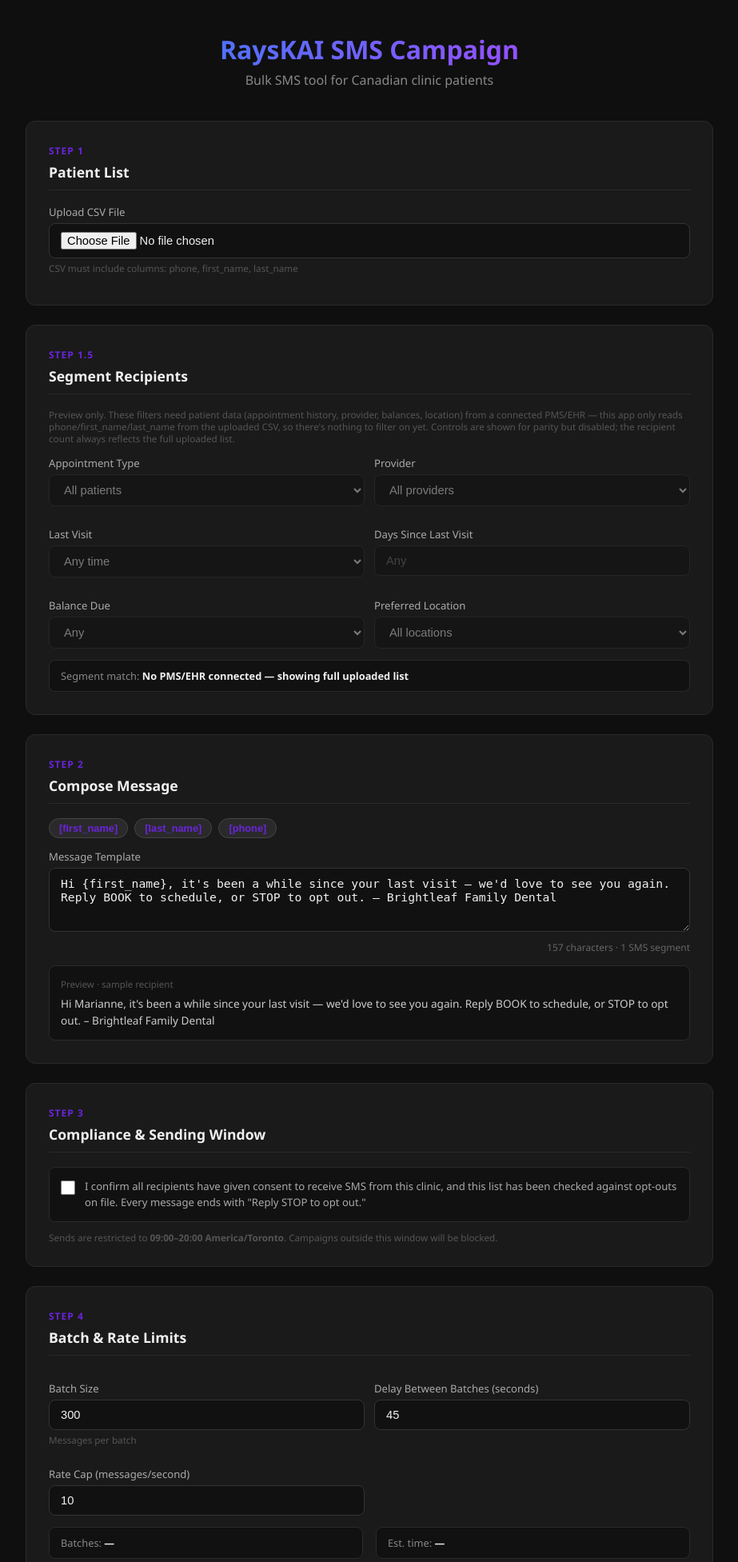
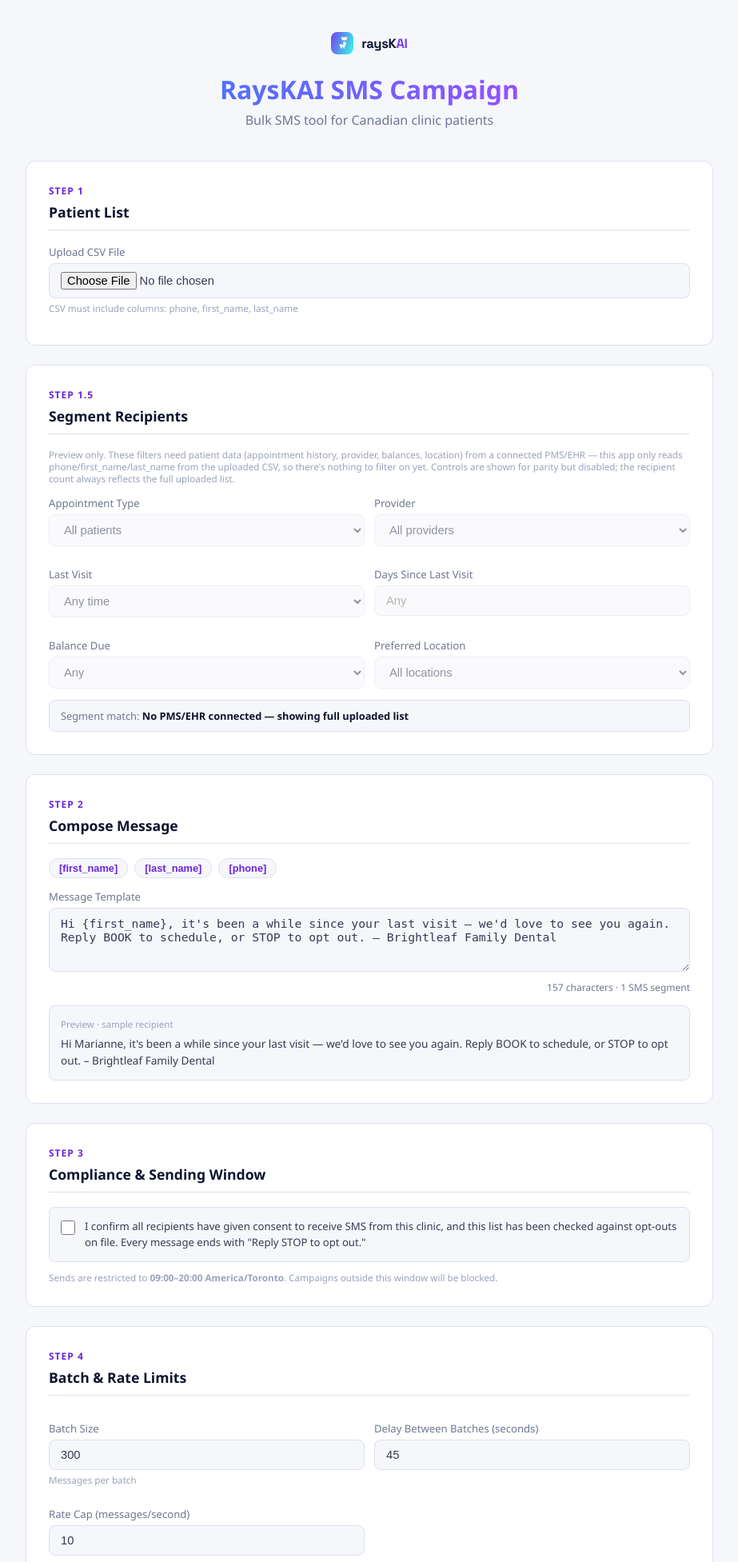
Before and after one commit to dev-rayskai/raysky-smsblast, a Flask app: page / in a window 1280 px wide. Shown: the top 1953 px of the page at 80% size, without its empty margins (178-1101 px from the left). Run offline with Flask 3, Linux system fonts and the light colour scheme; data that the repository does not hold is empty.

Commit message:
style: add raysKAI logo, switch page to light theme
Copies the exact logo markup (gradient icon + wordmark) from the
voice-agent design system and flips the SMS campaign UI from a dark
theme to a white background with dark text, keeping existing brand
accent colors.

Co-Authored-By: Claude Sonnet 5 <noreply@anthropic.com>

```diff
--- a/templates/index.html
+++ b/templates/index.html
@@ -4,20 +4,56 @@
   <meta charset="UTF-8" />
   <meta name="viewport" content="width=device-width, initial-scale=1.0"/>
   <title>RaysKAI SMS Campaign</title>
+  <link rel="preconnect" href="https://fonts.googleapis.com">
+  <link href="https://fonts.googleapis.com/css2?family=Space+Grotesk:wght@700&display=swap" rel="stylesheet">
   <style>
     :root {
       --brand-primary: #6A24DB;
       --brand-primary-hover: #5A1EBD;
       --gradient-brand: linear-gradient(110deg, #2486FB 0%, #C03CFF 100%);
+      --logo-gradient: linear-gradient(110deg, #773DF4 0%, #35FFE2 100%);
+      --text-strong: #0d142e;
+      --text-body: #353c54;
+      --text-muted: #6e7791;
+      --text-faint: #9aa2bd;
+      --border: #dde1ec;
+      --surface-page: #f6f7fb;
+      --surface-card: #ffffff;
+      --surface-sunken: #f6f7fb;
     }
     * { box-sizing: border-box; margin: 0; padding: 0; }
     body {
       font-family: 'Segoe UI', sans-serif;
-      background: #0f0f0f;
-      color: #f0f0f0;
+      background: var(--surface-page);
+      color: var(--text-body);
       min-height: 100vh;
       padding: 40px 20px;
     }
+    .brand-header {
+      display: flex;
+      align-items: center;
+      justify-content: center;
+      gap: 10px;
+      margin-bottom: 22px;
+    }
+    .logo-icon {
+      width: 28px;
+      height: 28px;
+      border-radius: 8px;
+      background: var(--logo-gradient);
+      display: flex;
+      align-items: center;
+      justify-content: center;
+      flex-shrink: 0;
+    }
+    .logo-wordmark {
+      font-family: 'Space Grotesk', 'Segoe UI', sans-serif;
+      font-weight: 700;
+      font-size: 16.5px;
+      letter-spacing: -0.02em;
+      color: var(--text-strong);
+    }
+    .logo-wordmark-accent { color: #773DF4; }
     h1 {
       text-align: center;
       font-size: 2rem;
@@ -27,11 +63,11 @@
       background-clip: text;
       color: transparent;
     }
-    p.subtitle { text-align: center; color: #888; margin-bottom: 40px; }
+    p.subtitle { text-align: center; color: var(--text-muted); margin-bottom: 40px; }
     .container { max-width: 860px; margin: 0 auto; }
     .card {
-      background: #1a1a1a;
-      border: 1px solid #2a2a2a;
+      background: var(--surface-card);
+      border: 1px solid var(--border);
       border-radius: 12px;
       padding: 28px;
       margin-bottom: 24px;
@@ -47,25 +83,25 @@
     .card h2 {
       font-size: 1.1rem;
       margin-bottom: 18px;
-      color: #f0f0f0;
-      border-bottom: 1px solid #2a2a2a;
+      color: var(--text-strong);
+      border-bottom: 1px solid var(--border);
       padding-bottom: 10px;
     }
-    label { display: block; font-size: 0.82rem; color: #aaa; margin-bottom: 5px; margin-top: 14px; }
+    label { display: block; font-size: 0.82rem; color: var(--text-muted); margin-bottom: 5px; margin-top: 14px; }
     input, textarea, select {
       width: 100%;
       padding: 10px 14px;
-      background: #111;
-      border: 1px solid #333;
+      background: var(--surface-sunken);
+      border: 1px solid var(--border);
       border-radius: 8px;
-      color: #f0f0f0;
+      color: var(--text-body);
       font-size: 0.92rem;
       outline: none;
     }
     input:focus, textarea:focus { border-color: var(--brand-primary); }
-    select:disabled, input:disabled { opacity: 0.45; cursor: not-allowed; }
+    select:disabled, input:disabled { opacity: 0.55; cursor: not-allowed; }
     textarea { resize: vertical; min-height: 80px; }
-    .hint { font-size: 0.73rem; color: #555; margin-top: 5px; }
+    .hint { font-size: 0.73rem; color: var(--text-faint); margin-top: 5px; }
     .stat-row {
       display: flex;
       gap: 16px;
@@ -73,53 +109,53 @@
       flex-wrap: wrap;
     }
     .stat {
-      background: #111;
-      border: 1px solid #2a2a2a;
+      background: var(--surface-sunken);
+      border: 1px solid var(--border);
       border-radius: 8px;
       padding: 14px 20px;
       flex: 1;
       min-width: 120px;
     }
     .stat .num { font-size: 1.6rem; font-weight: 700; color: var(--brand-primary); }
-    .stat .lbl { font-size: 0.72rem; color: #666; margin-top: 2px; }
-    .stat.green .num { color: #a3e635; }
-    .stat.red .num { color: #f87171; }
+    .stat .lbl { font-size: 0.72rem; color: var(--text-muted); margin-top: 2px; }
+    .stat.green .num { color: #14b87e; }
+    .stat.red .num { color: #e0304a; }
     .token-row { display: flex; gap: 8px; margin-top: 10px; flex-wrap: wrap; }
     .token-btn {
       padding: 4px 12px;
-      background: #2a2a2a;
-      border: 1px solid #444;
+      background: var(--surface-sunken);
+      border: 1px solid var(--border);
       border-radius: 20px;
       color: var(--brand-primary);
       font-size: 0.8rem;
       cursor: pointer;
       font-weight: 600;
     }
-    .token-btn:hover { background: #333; }
-    .char-count { font-size: 0.75rem; color: #666; margin-top: 6px; text-align: right; }
+    .token-btn:hover { background: var(--border); }
+    .char-count { font-size: 0.75rem; color: var(--text-muted); margin-top: 6px; text-align: right; }
     .preview-box {
-      background: #111;
-      border: 1px solid #2a2a2a;
+      background: var(--surface-sunken);
+      border: 1px solid var(--border);
       border-radius: 8px;
       padding: 14px;
       margin-top: 14px;
       font-size: 0.85rem;
-      color: #ccc;
+      color: var(--text-body);
       line-height: 1.5;
     }
-    .preview-label { font-size: 0.72rem; color: #555; margin-bottom: 6px; }
+    .preview-label { font-size: 0.72rem; color: var(--text-faint); margin-bottom: 6px; }
     .consent-row {
       display: flex;
       align-items: flex-start;
       gap: 12px;
       margin-top: 16px;
-      background: #111;
-      border: 1px solid #2a2a2a;
+      background: var(--surface-sunken);
+      border: 1px solid var(--border);
       border-radius: 8px;
       padding: 14px;
     }
     .consent-row input[type=checkbox] { width: 18px; height: 18px; margin-top: 2px; flex-shrink: 0; }
-    .consent-row span { font-size: 0.82rem; color: #aaa; line-height: 1.5; }
+    .consent-row span { font-size: 0.82rem; color: var(--text-body); line-height: 1.5; }
     .grid-2 { display: grid; grid-template-columns: 1fr 1fr; gap: 12px; }
     .meta-row {
       display: flex;
@@ -128,15 +164,15 @@
       flex-wrap: wrap;
     }
     .meta {
-      background: #111;
-      border: 1px solid #2a2a2a;
+      background: var(--surface-sunken);
+      border: 1px solid var(--border);
       border-radius: 8px;
       padding: 10px 14px;
       flex: 1;
       font-size: 0.8rem;
-      color: #888;
+      color: var(--text-muted);
     }
-    .meta span { color: #f0f0f0; font-weight: 600; }
+    .meta span { color: var(--text-strong); font-weight: 600; }
     button.primary {
       margin-top: 20px;
       width: 100%;
@@ -151,24 +187,24 @@
       transition: background 0.2s;
     }
     button.primary:hover { background: var(--brand-primary-hover); }
-    button.primary:disabled { background: #444; cursor: not-allowed; }
+    button.primary:disabled { background: var(--text-faint); cursor: not-allowed; }
     .output {
       margin-top: 16px;
-      background: #111;
-      border: 1px solid #2a2a2a;
+      background: var(--surface-sunken);
+      border: 1px solid var(--border);
       border-radius: 8px;
       padding: 14px;
       font-family: monospace;
       font-size: 0.78rem;
-      color: #a3e635;
+      color: #0f7a52;
       white-space: pre-wrap;
       max-height: 260px;
       overflow-y: auto;
       display: none;
     }
     table { width: 100%; border-collapse: collapse; font-size: 0.8rem; }
-    th { text-align: left; padding: 8px; color: var(--brand-primary); border-bottom: 1px solid #333; }
-    td { padding: 8px; border-bottom: 1px solid #1e1e1e; }
+    th { text-align: left; padding: 8px; color: var(--brand-primary); border-bottom: 1px solid var(--border); }
+    td { padding: 8px; border-bottom: 1px solid var(--border); color: var(--text-body); }
     .badge {
       display: inline-block;
       padding: 2px 8px;
@@ -176,22 +212,28 @@
       font-size: 0.72rem;
       font-weight: 600;
     }
-    .badge.sent { background: #1a3a1a; color: #a3e635; }
-    .badge.failed { background: #3a1a1a; color: #f87171; }
-    .badge.dry-run { background: #2a2a1a; color: #facc15; }
+    .badge.sent { background: #e4f8f0; color: #0f7a52; }
+    .badge.failed { background: #fde8eb; color: #c81e3a; }
+    .badge.dry-run { background: #fdf1dd; color: #a5690a; }
     .flagged-list {
       margin-top: 12px;
       max-height: 150px;
       overflow-y: auto;
       font-size: 0.75rem;
-      color: #888;
+      color: var(--text-muted);
       display: none;
     }
-    .flagged-list table td { color: #888; }
+    .flagged-list table td { color: var(--text-muted); }
   </style>
 </head>
 <body>
 <div class="container">
+  <div class="brand-header">
+    <div class="logo-icon">
+      <svg width="15" height="16" viewBox="0 0 24 27" fill="none" aria-hidden="true"><path d="M9 1l13 0-2 6-9 0z" fill="#fff"></path><path d="M15 9l5 5-3 5-4-6z" fill="#fff"></path><path d="M7 16l11 0-3 10-3-6-3 6-4-10z" fill="#fff"></path></svg>
+    </div>
+    <span class="logo-wordmark">raysK<span class="logo-wordmark-accent">AI</span></span>
+  </div>
   <h1>RaysKAI SMS Campaign</h1>
   <p class="subtitle">Bulk SMS tool for Canadian clinic patients</p>
 
@@ -492,7 +534,7 @@
     const container = document.getElementById('results-table');
 
     if (!data.rows || data.rows.length === 0) {
-      container.innerHTML = '<p style="color:#888; font-size:0.85rem;">No messages sent yet.</p>';
+      container.innerHTML = '<p style="color:#6e7791; font-size:0.85rem;">No messages sent yet.</p>';
       return;
     }
 
@@ -504,7 +546,7 @@
         <td>${row.first_name || '-'}</td>
         <td>${row.last_name || '-'}</td>
         <td>${badge}</td>
-        <td style="color:#888;">${row.timestamp || '-'}</td>
+        <td style="color:#6e7791;">${row.timestamp || '-'}</td>
       </tr>`;
     });
     html += '</table>';
```
